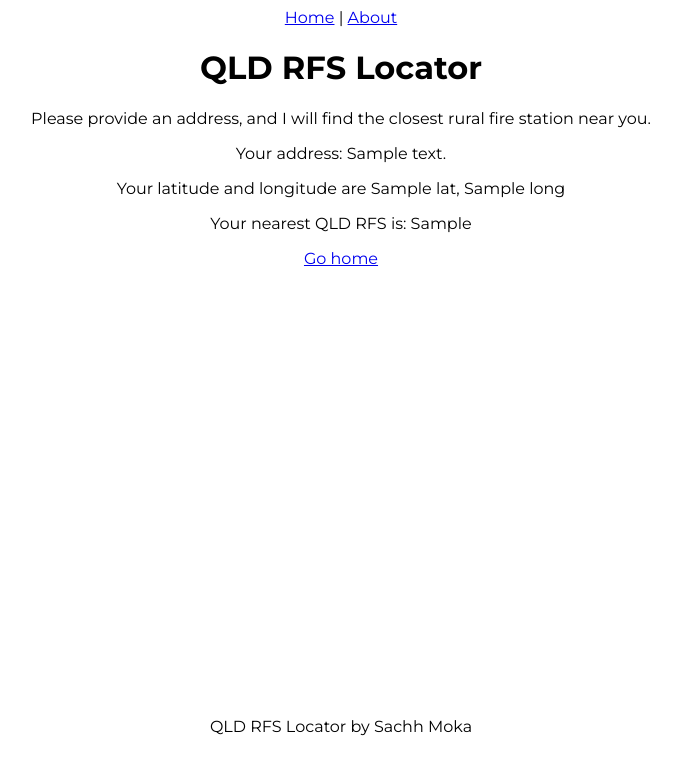
After one commit to sachhm/qld-rfs-locator, a Python web app: template templates/output.html in a window 1280 px wide. The commit adds this page. Shown: the top 775 px of the page, without its empty margins (299-980 px from the left). Run offline with Jinja, Linux system fonts and the light colour scheme; the template is opened without the code that fills it: most values are stand-ins (such as "Sample title", 1, 10 or a date in 2020).

Commit message:
Add output.html, Add TODO to readme

```diff
--- a/app.py
+++ b/app.py
@@ -24,7 +24,7 @@ def locate():
     closest_rfs_formatted = f"{closest_rfs["STATION"]}, {closest_rfs["ADDRESS"]}, {closest_rfs["LOCALITY"]}"
 
 
-    return render_template("home.html", user_address=user_address, lat=lat, long=long,closest_rfs=closest_rfs_formatted)
+    return render_template("output.html", user_address=user_address, lat=lat, long=long,closest_rfs=closest_rfs_formatted)
 
 
 @app.route('/about')
--- a/static/styles.css
+++ b/static/styles.css
@@ -7,13 +7,54 @@ html, body, h1, h2{
     font-style: normal;
 }
 
-* {
-    padding: 0.4em;
+#content{
+    margin: 0 16em; /* Use shorthand for margin */
+    padding-bottom: 3em;
+    text-align: center;
+    font-size: 16px;
 }
 
-form{
-    margin: 2em 20%;
-    padding: 1em;
+ul{
+    list-style: none;
+    padding: 0;
+}
+
+/* Style sheet for the form*/
+form {
+    max-width: 400px;
+    margin: 20px auto;
+    background-color: #fff;
+    padding: 20px;
+    border-radius: 8px;
+    box-shadow: 0 0 10px rgba(0, 0, 0, 0.1);
+}
+
+label {
+    display: block;
+    margin-bottom: 8px;
+}
+
+input {
+    width: 100%;
+    padding: 8px;
+    margin-bottom: 16px;
+    box-sizing: border-box;
+    border: 1px solid #ccc;
+    border-radius: 4px;
+}
+
+button {
+    background-color: #007bff;
+    color: #fff;
+    padding: 10px 15px;
+    border: none;
+    border-radius: 4px;
+    cursor: pointer;
+    font-size: 16px;
+}
+
+button:hover {
+    background-color: #0056b3;
 }
 
 
--- a/templates/home.html
+++ b/templates/home.html
@@ -20,8 +20,5 @@
         <button type="submit">Locate</button>
    </form>
 
-   <p>Your address: {{user_address}}</p>
-   <p>Your latitude and longitude are {{lat}}, {{long}}</p>
-   <p>Your nearest QLD RFS is: {{closest_rfs}}</p>
 
 {% endblock %}
--- /dev/null
+++ b/templates/output.html
@@ -0,0 +1,15 @@
+{%extends "layout.html" %}
+{% block title %}Home{% endblock %}
+{% block content %}
+   <h1>QLD RFS Locator</h1>
+   <p>
+      Please provide an address, and I will find the closest rural fire station near you.
+   </p>
+
+   <p>Your address: {{user_address}}</p>
+   <p>Your latitude and longitude are {{lat}}, {{long}}</p>
+   <p>Your nearest QLD RFS is: {{closest_rfs}}</p>
+
+   <a href="/">Go home</a>
+
+{% endblock %}
```
Also changed, not shown: README.md.
